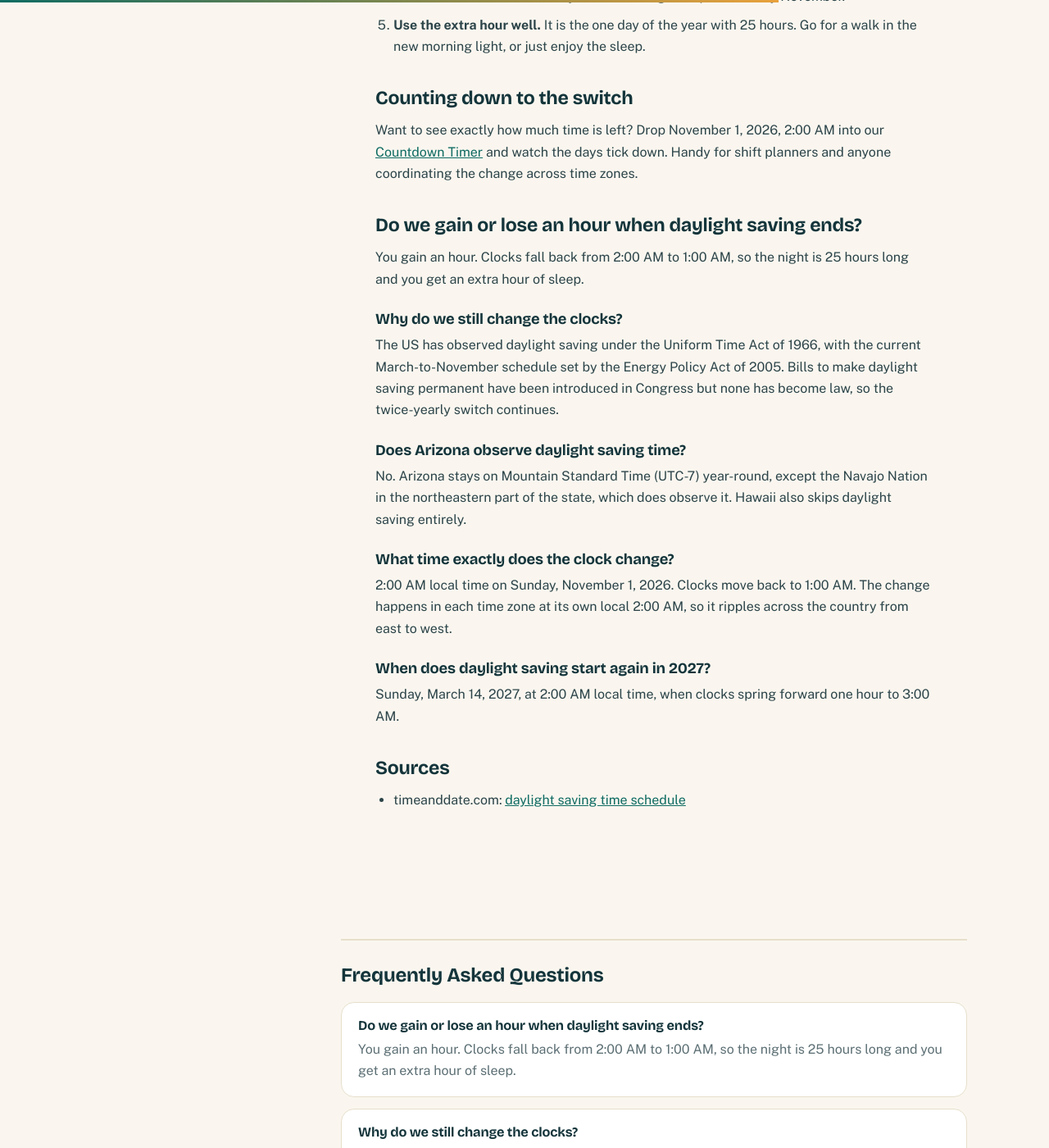
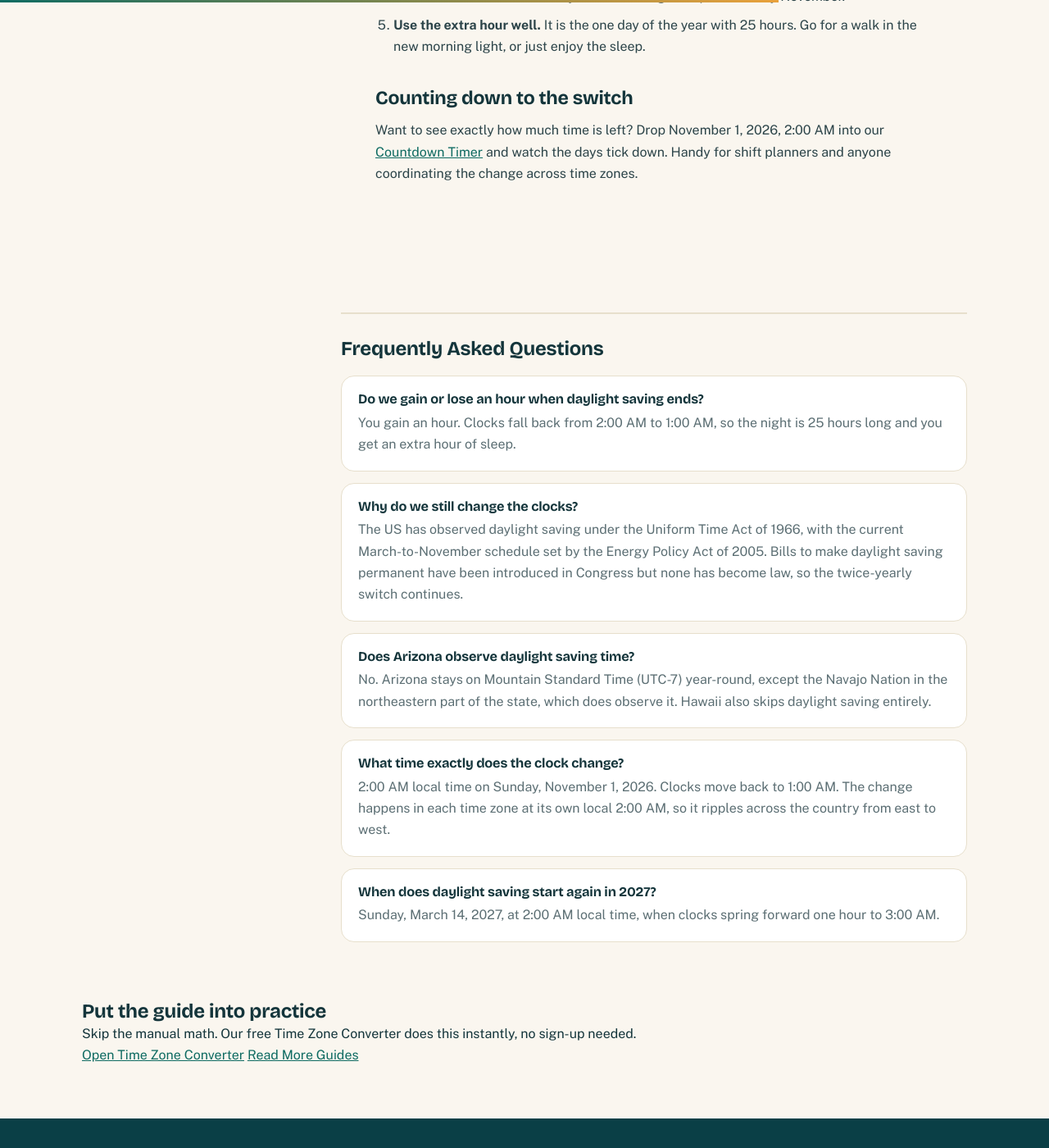
Before and after one commit to zaidmeo09-dhangal/agedatecalc, a Jekyll site: the page built from _posts/2026-10-26-when-does-daylight-saving-time-end-2026.md, in a window 1280 px wide and 1400 px high, scrolled down 3163 px. Shown: the whole window at 82% size. Built offline with Jekyll 4.4.1, drawn with Linux system fonts in a browser that asks for light colours; some of the changed text lies outside the part shown.

Commit message:
Fix duplicate FAQs, inline anchor external links, realistic/infographic images, SCT-style CTA banner, tighter post spacing

```diff
--- a/_posts/2026-10-26-when-does-daylight-saving-time-end-2026.md
+++ b/_posts/2026-10-26-when-does-daylight-saving-time-end-2026.md
@@ -18,7 +18,7 @@
 meta_description: Daylight saving time ends on Sunday, November 1, 2026 at 2:00 AM. Here is what changes, which states skip it, and the 2027 schedule.
 excerpt: Daylight saving time ends on Sunday, November 1, 2026 at 2:00 AM. Here is what changes, which states skip it, and the 2027 schedule.
 featured_image: /assets/images/dst-end-2026.webp
-image_alt: A wall clock falling back one hour surrounded by autumn leaves
+image_alt: A wall clock on a wooden wall surrounded by orange autumn leaves in warm afternoon light
 read_time: 4 min read
 faqs_raw: 'Do we gain or lose an hour when daylight saving ends?
 
@@ -55,7 +55,7 @@
 
 <div class="prose" markdown="1">
 
-Daylight saving time ends on **Sunday, November 1, 2026, at 2:00 AM local time**. At that moment clocks fall back one hour to 1:00 AM, giving you an extra hour of sleep and marking the return to standard time for the winter.
+Daylight saving time ends on **Sunday, November 1, 2026, at 2:00 AM local time**. At that moment clocks [fall back one hour](https://www.timeanddate.com/time/change/usa) to 1:00 AM, giving you an extra hour of sleep and marking the return to standard time for the winter.
 
 If you are reading this in late October, the change is days away. Set a reminder now, because the devices you forget about are always the ones that stay wrong for a week.
 
@@ -78,7 +78,7 @@
 
 ## The 2026 and 2027 schedule
 
-US daylight saving runs from the second Sunday of March to the first Sunday of November:
+[US daylight saving](https://www.timeanddate.com/time/change/usa) runs from the second Sunday of March to the first Sunday of November:
 
 | Year | Starts (spring forward) | Ends (fall back) |
 |---|---|---|
@@ -101,28 +101,4 @@
 
 Want to see exactly how much time is left? Drop November 1, 2026, 2:00 AM into our [Countdown Timer]({{ '/countdown-timer/' | relative_url }}) and watch the days tick down. Handy for shift planners and anyone coordinating the change across time zones.
 
-## Do we gain or lose an hour when daylight saving ends?
-
-You gain an hour. Clocks fall back from 2:00 AM to 1:00 AM, so the night is 25 hours long and you get an extra hour of sleep.
-
-### Why do we still change the clocks?
-
-The US has observed daylight saving under the Uniform Time Act of 1966, with the current March-to-November schedule set by the Energy Policy Act of 2005. Bills to make daylight saving permanent have been introduced in Congress but none has become law, so the twice-yearly switch continues.
-
-### Does Arizona observe daylight saving time?
-
-No. Arizona stays on Mountain Standard Time (UTC-7) year-round, except the Navajo Nation in the northeastern part of the state, which does observe it. Hawaii also skips daylight saving entirely.
-
-### What time exactly does the clock change?
-
-2:00 AM local time on Sunday, November 1, 2026. Clocks move back to 1:00 AM. The change happens in each time zone at its own local 2:00 AM, so it ripples across the country from east to west.
-
-### When does daylight saving start again in 2027?
-
-Sunday, March 14, 2027, at 2:00 AM local time, when clocks spring forward one hour to 3:00 AM.
-
-## Sources
-
-- timeanddate.com: [daylight saving time schedule](https://www.timeanddate.com/time/dst/)
-
 </div>
```
